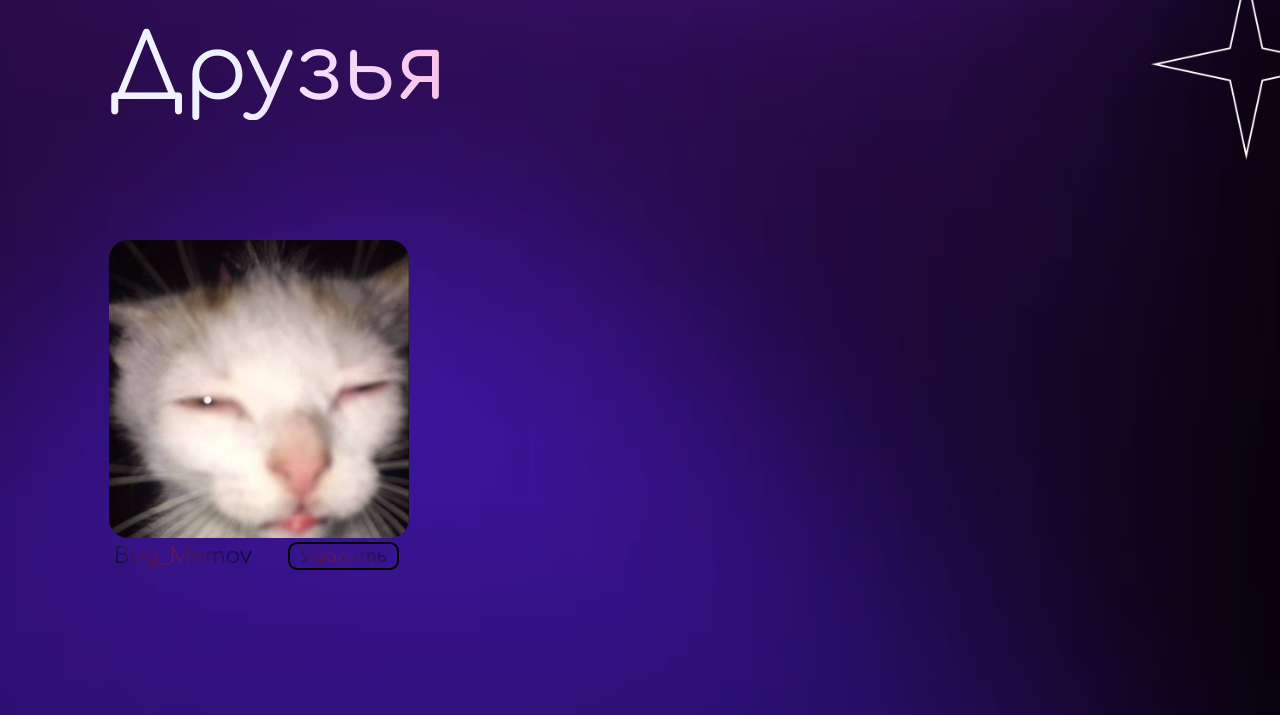
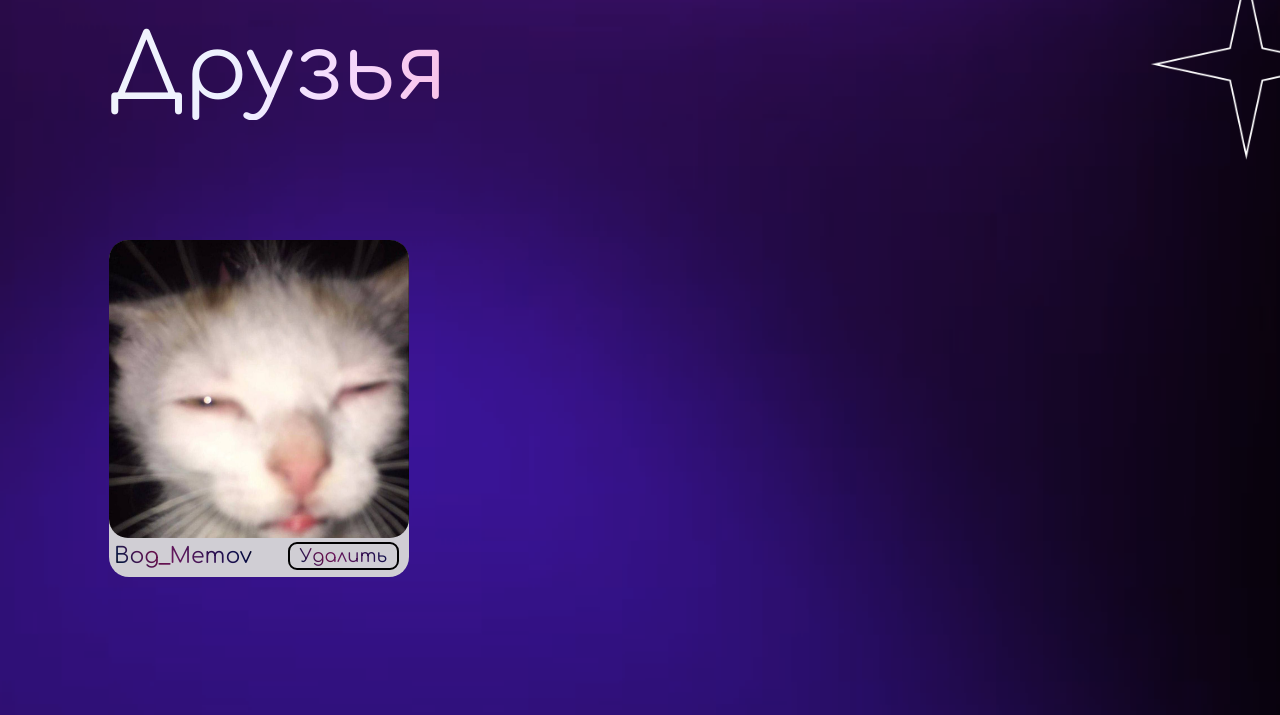
Before and after one commit to Ertshaker/MemeTravel, a Django app: a page that uses templates/user.html in a window 1280 px wide; the page is wider, and only the part inside the window is pictured. Shown: the part 1125-1840 px from the top of that part. Run offline with Django 5.2, Linux system fonts and the light colour scheme; data comes from the database, SQL or seed files in the repository.

Commit message:
миллиард исправленных ошибок

```diff
--- a/Site/static/Site/css/profile_styles.css
+++ b/Site/static/Site/css/profile_styles.css
@@ -147,25 +147,7 @@ input[type="password"] {
     font-size: 28px;
 }
 
-.fri
-
-
-
-
-
-
-
-
-
-
-
-
-
-
-
-
-
-end {
+.friend {
     padding-bottom: 20px;
     background-size: auto auto;
     background: rgba(217, 217, 217, 0.95);
```
